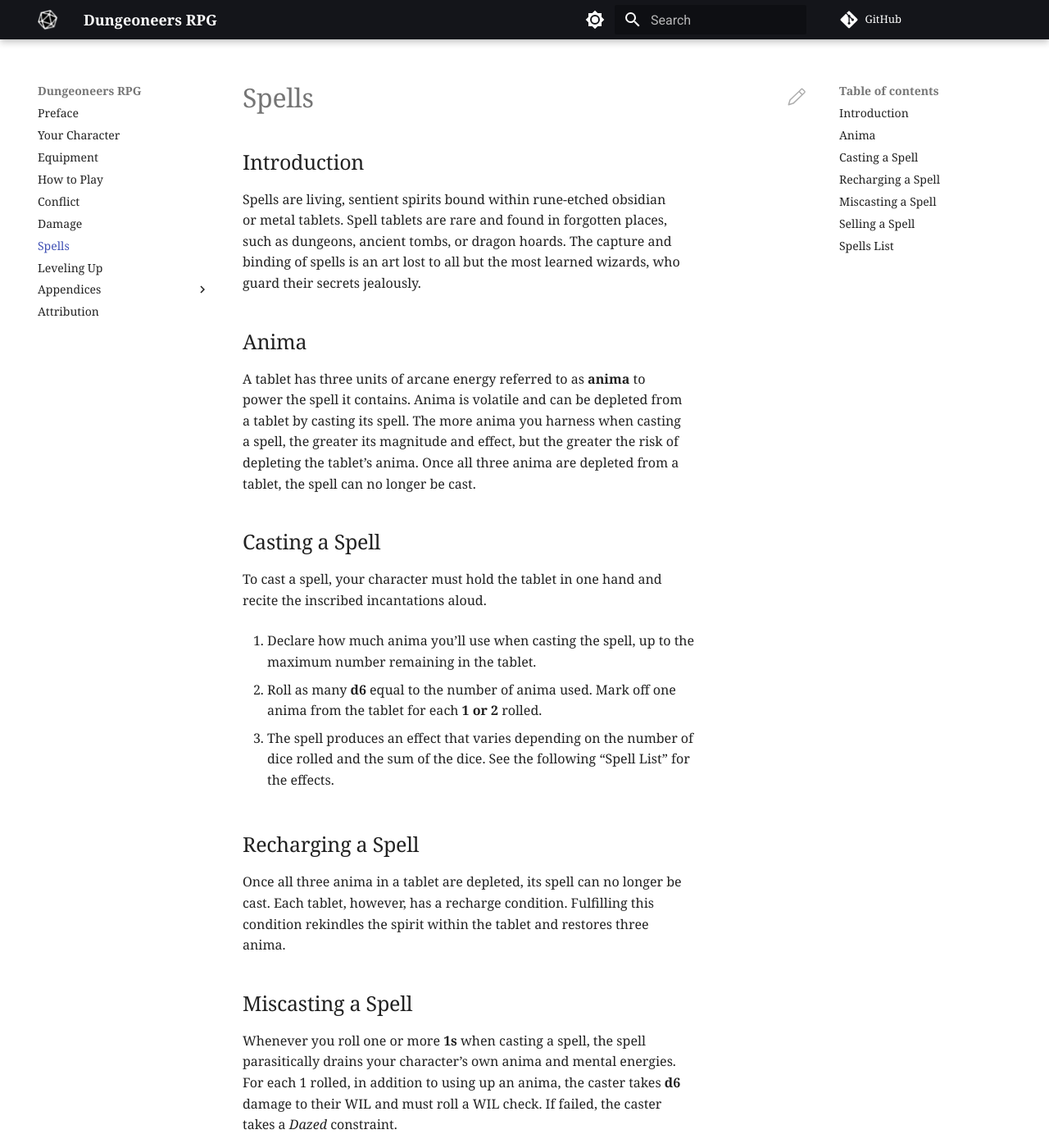
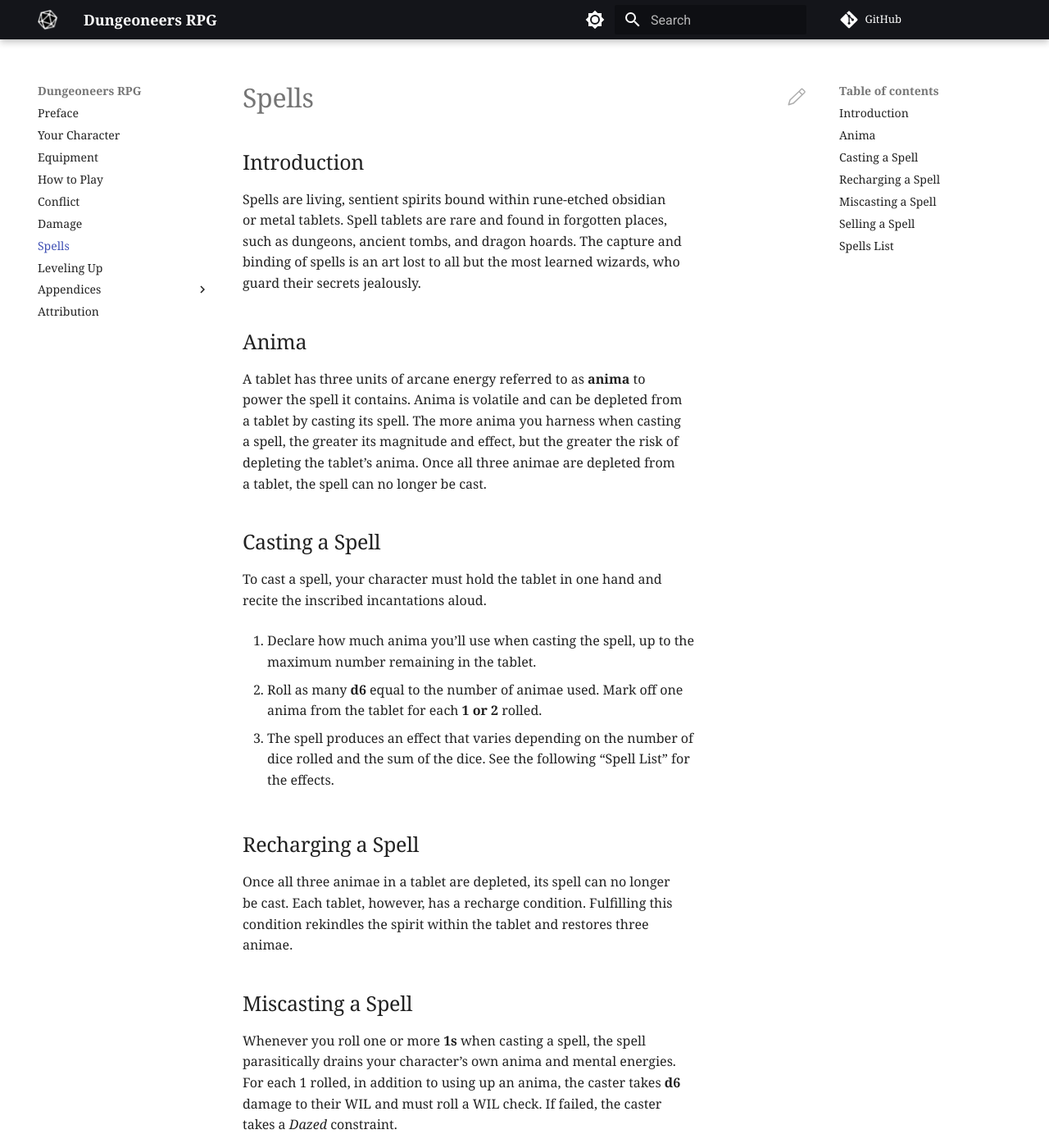
Before and after one commit to joemoose/dungeoneers.d20, an MkDocs documentation site: the page built from docs/spells.md, in a window 1280 px wide and 1400 px high. Shown: the whole window at 82% size. Built offline with MkDocs 1.6.1 and Material for MkDocs 9.7.7, drawn with Linux system fonts in a browser that asks for light colours; comment, search, counter and statistics services are not loaded; some of the changed text lies outside the part shown.

Commit message:
Update spells.md

```diff
--- a/docs/spells.md
+++ b/docs/spells.md
@@ -2,11 +2,11 @@
 
 ## Introduction
 
-Spells are living, sentient spirits bound within rune-etched obsidian or metal tablets. Spell tablets are rare and found in forgotten places, such as dungeons, ancient tombs, or dragon hoards. The capture and binding of spells is an art lost to all but the most learned wizards, who guard their secrets jealously.
+Spells are living, sentient spirits bound within rune-etched obsidian or metal tablets. Spell tablets are rare and found in forgotten places, such as dungeons, ancient tombs, and dragon hoards. The capture and binding of spells is an art lost to all but the most learned wizards, who guard their secrets jealously.
 
 ## Anima
 
-A tablet has three units of arcane energy referred to as **anima** to power the spell it contains. Anima is volatile and can be depleted from a tablet by casting its spell. The more anima you harness when casting a spell, the greater its magnitude and effect, but the greater the risk of depleting the tablet’s anima. Once all three anima are depleted from a tablet, the spell can no longer be cast.
+A tablet has three units of arcane energy referred to as **anima** to power the spell it contains. Anima is volatile and can be depleted from a tablet by casting its spell. The more anima you harness when casting a spell, the greater its magnitude and effect, but the greater the risk of depleting the tablet’s anima. Once all three animae are depleted from a tablet, the spell can no longer be cast.
 
 ## Casting a Spell
 
@@ -14,13 +14,13 @@ To cast a spell, your character must hold the tablet in one hand and recite the
 
 1. Declare how much anima you’ll use when casting the spell, up to the maximum number remaining in the tablet.
 
-2. Roll as many **d6** equal to the number of anima used. Mark off one anima from the tablet for each **1 or 2** rolled.
+2. Roll as many **d6** equal to the number of animae used. Mark off one anima from the tablet for each **1 or 2** rolled.
 
 3. The spell produces an effect that varies depending on the number of dice rolled and the sum of the dice. See the following “Spell List” for the effects.
 
 ## Recharging a Spell
 
-Once all three anima in a tablet are depleted, its spell can no longer be cast. Each tablet, however, has a recharge condition. Fulfilling this condition rekindles the spirit within the tablet and restores three anima.
+Once all three animae in a tablet are depleted, its spell can no longer be cast. Each tablet, however, has a recharge condition. Fulfilling this condition rekindles the spirit within the tablet and restores three animae.
 
 ## Miscasting a Spell
 
@@ -40,7 +40,7 @@ A fully charged spell tablet can typically be sold for 2d6 x 100 coins in a larg
 
 In the following spell descriptions:
 
-- [DICE] is the number of dice rolled equal to the anima used to cast the spell.
+- [DICE] is the number of dice rolled equal to the number of animae used to cast the spell.
 - [SUM] is the sum of the dice rolled.
 
 A spell’s effect is based on the [DICE] and [SUM] values.
@@ -49,11 +49,11 @@ A spell’s effect is based on the [DICE] and [SUM] values.
 
 	*Nightcrawler’s Boon* creates a sphere of absolute darkness [SUM] x 10 feet in diameter for [DICE] turns.
 
-	If two anima are used to cast Darkness, and the result of the 2d6 roll is 6, the spell creates a sphere 60 feet wide for 2 turns.
+	If two animae are used to cast Darkness, and the result of the 2d6 roll is 6, the spell creates a sphere 60 feet wide for 2 turns.
 
 | d66 | Spell | Effect | Recharge |
 | :-: | :-- | :-- | :-- |
-| 11 | Arcance Orb | You create a hovering magical eye that moves at your command for [DICE] turns. You can see through the eye, which has low-light vision and can look in every direction. | With the tablet on your person, grind a precious gemstone into a fine powder and consume it in hot fennel tea. |
+| 11 | Arcane Orb | You create a hovering magical eye that moves at your command for [DICE] turns. You can see through the eye, which has low-light vision and can look in every direction. | With the tablet on your person, grind a precious gemstone into a fine powder and consume it in hot fennel tea. |
 | 12 | Arcane Aegis | A creature is protected from all damage for [DICE] rounds. | Enclose the tablet between two shields for three days and three nights. Afterward, burn the shields upon a body of deep water. |
 | 13 | Arcane Behest | A creature that understands your language obeys a command of [DICE] words or less that does not harm it. | With the tablet on your person, bend a sword used in battle and cast it into deep water. |
 | 14 | Arcane Glamer | Make [DICE] creature invisible for [SUM] rounds. Movement and actions each reduce the duration by 1 round. | Carry a small mirror and the tablet upon your person and remain unseen by any person or creature for three days and three nights. |
```
